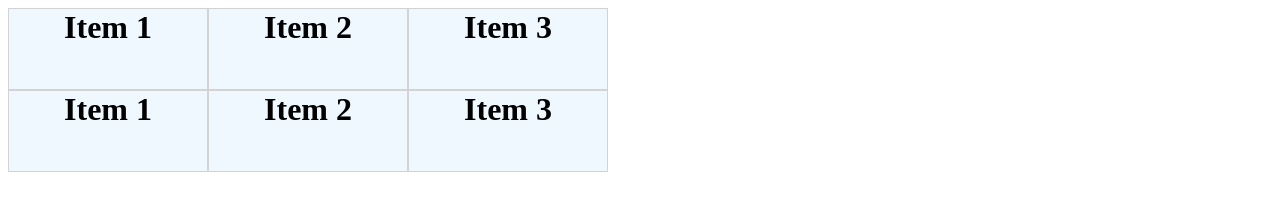
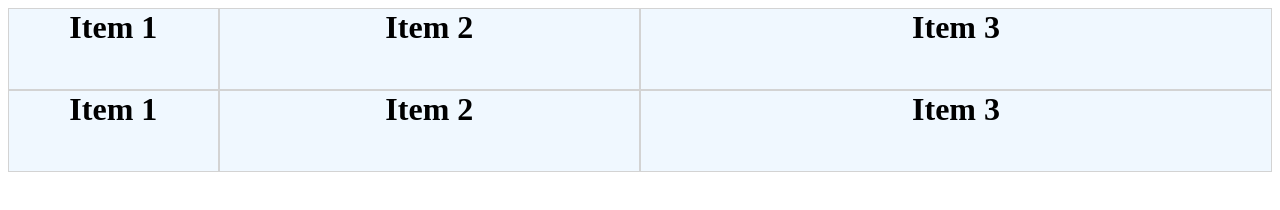
Before and after one commit to 433MHz/CssAnimations, a plain HTML site: page index.html in a window 1280 px wide. Drawn offline with Linux system fonts and the light colour scheme.

Commit message:
fr option to make fractions (for example 2fr 1fr i 2/3 and 1/3 of screen)

```diff
--- a/style.css
+++ b/style.css
@@ -9,5 +9,5 @@
 
 .grid{
     display: grid;
-    grid-template-columns: repeat(3, 200px);
+    grid-template-columns: 1fr 2fr 3fr;
 }
```
